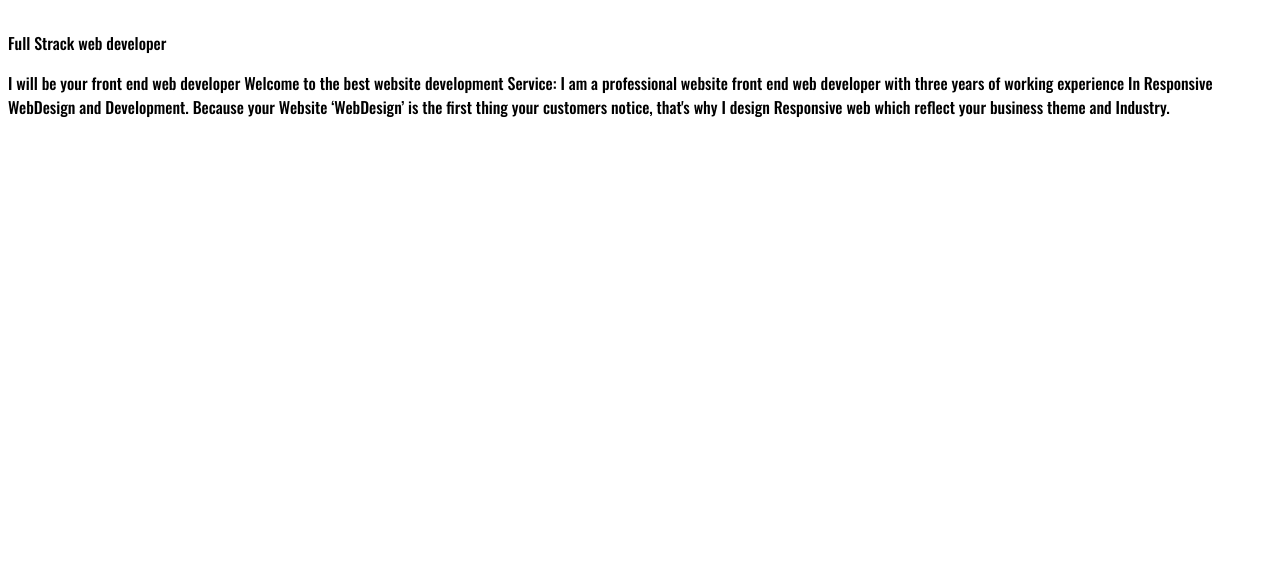
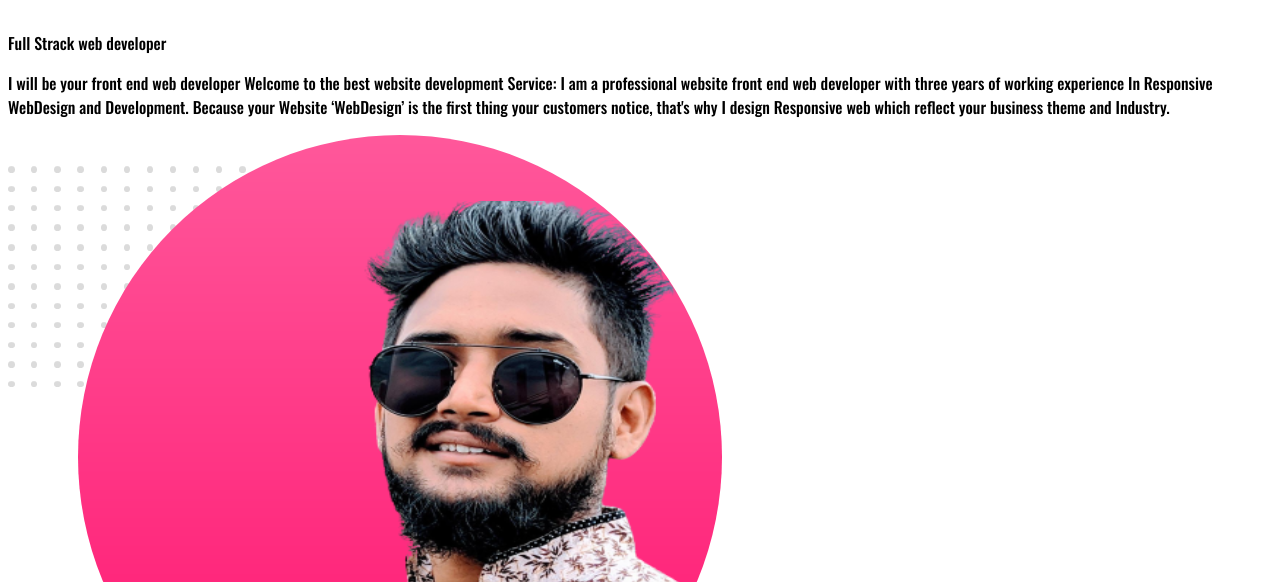
Before and after one commit to Ebne-Miraj-Malik/second-repo, a plain HTML site: page index.html in a window 1280 px wide. Shown: the part 218-800 px from the top of the page. Drawn offline with nearby package versions, Linux system fonts and the light colour scheme.

Commit message:
second commit

```diff
--- a/index.html
+++ b/index.html
@@ -5,6 +5,7 @@
     <meta http-equiv="X-UA-Compatible" content="IE=edge">
     <meta name="viewport" content="width=device-width, initial-scale=1.0">
     <title> Miraj Malik Portfolio</title>
+    <link rel="short icon" href="my-bg2 - Copy.png" type="image/x-icon">
     <link rel="preconnect" href="https://fonts.googleapis.com">
 <link rel="preconnect" href="https://fonts.gstatic.com" crossorigin>
 <link href="https://fonts.googleapis.com/css2?family=Oswald:wght@500&display=swap" rel="stylesheet">
@@ -25,5 +26,8 @@
 
 
     I am a professional website front end web developer with three years of working experience In Responsive WebDesign and Development. Because your Website ‘WebDesign’ is the first thing your customers notice, that's why I design Responsive web which reflect your business theme and Industry. </p>
+<img src="my-bg2 - Copy.png" alt="error image">
+
+
 </body>
 </html>
```
